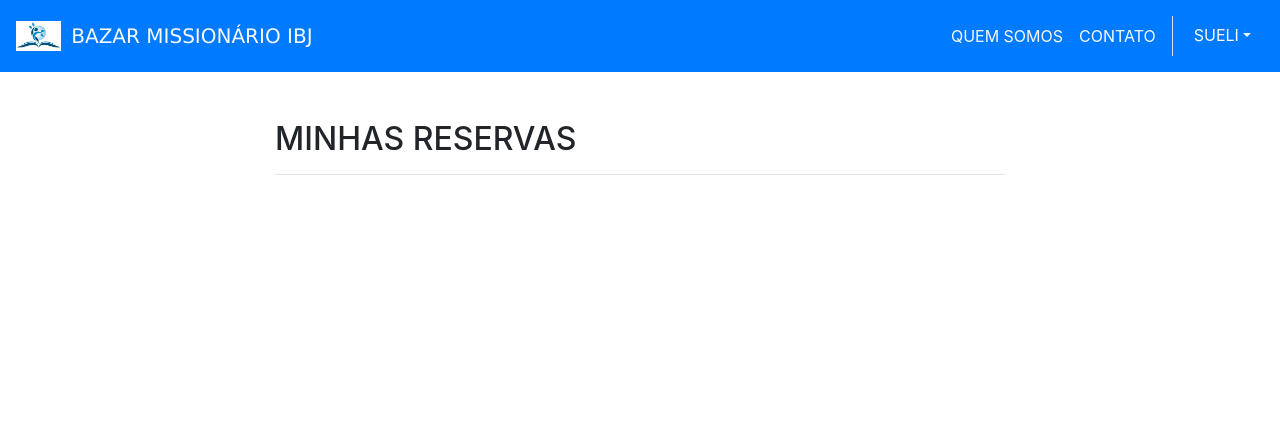
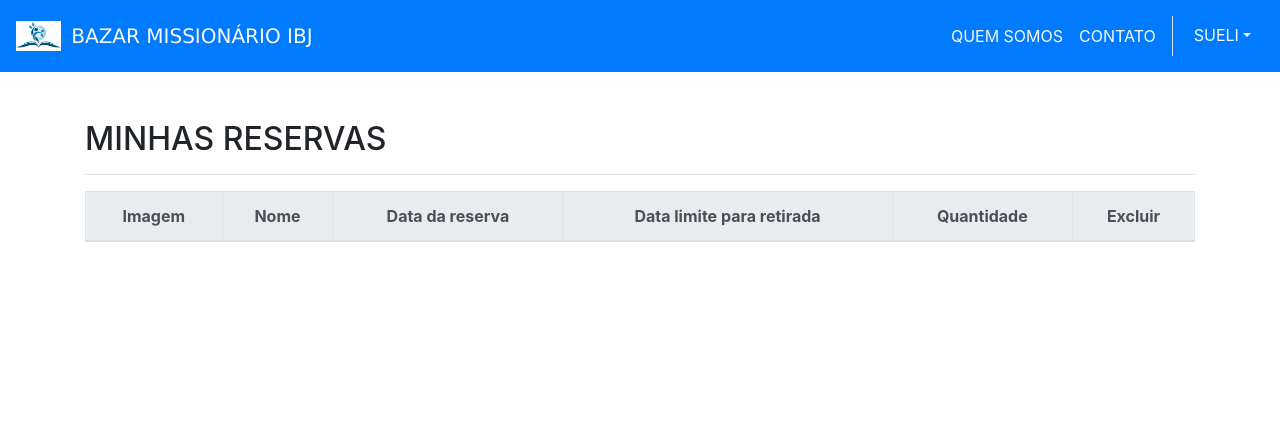
Before and after one commit to tiagodbarbieri/vitrine-virtual-bazar-da-pechincha-ibj, a Django app: page /users/minhas-reservas/ in a window 1280 px wide. Shown: the top 441 px of the page. Run offline with Django 5.2, Linux system fonts and the light colour scheme; a user stored in the database is signed in; data comes from the database, SQL or seed files in the repository; both versions use the stored data as it was after the commit; lists and menus that the app fills with data are empty.

Commit message:
desenvolvido página "minhas_reservas.html".

```diff
--- a/prj_vitrine_virtual/users/templates/minhas_reservas.html
+++ b/prj_vitrine_virtual/users/templates/minhas_reservas.html
@@ -4,36 +4,40 @@
 
 <div class="container py-5">
     <div class="row justify-content-center">
-        <div class="col-md-8 mb-3">
+        <div class="col-md-12 mb-3">
             <h2>MINHAS RESERVAS</h2>
             <hr />
+            <table class="table table-bordered">
+                <thead class="thead-light">
+                    <tr>
+                        <th class="text-center align-middle" scope="col">Imagem</th>
+                        <th class="text-center align-middle" scope="col">Nome</th>
+                        <th class="text-center align-middle" scope="col">Data da reserva</th>
+                        <th class="text-center align-middle" scope="col">Data limite para retirada</th>
+                        <th class="text-center align-middle" scope="col">Quantidade</th>
+                        <th class="text-center align-middle" scope="col">Excluir</th>
+                    </tr>
+                </thead>
+                <tbody>
                     {% for item, image_url, reserve in objects %}
-                <div class="row">
-                    <div class="col-md-2">
+                    <tr>
+                        <td class="text-center align-middle">
                             {% if image_url != "" %}
-                            <img src="{{ image_url }}" alt="imagem_{{forloop.counter}}" class="img-square">
+                                <a href="/detalhe/{{ item.slug }}"><img src="{{ image_url }}" alt="imagem_{{forloop.counter}}" class="img-square" style="max-width: 120px;"></a>
                             {% else %}
                                 <!-- Imagem vinda do site www.vecteezy.com -->
-                            <img src="{% static 'img/imagem_nao_diponivel.jpg' %}" alt="imagem_não_disponível" class="img-square">
+                                <img src="{% static 'img/imagem_nao_diponivel.jpg' %}" alt="imagem_não_disponível" class="img-square" style="max-width: 120px;">
                             {% endif %}
-                    </div>
-                    <div lass="col-md-2">
-                        <p>{{ item.name }}</p>
-                    </div>
-                    <div lass="col-md-2">
-                        <p>{{ reserve.reservation_date }}</p>
-                    </div>
-                    <div lass="col-md-2">
-                        <p>{{ reserve.pickup_date }}</p>
-                    </div>
-                    <div lass="col-md-2">
-                        <p>{{ reserve.items_quantity }}</p>
-                    </div>
-                    <div lass="col-md-2">
-                        <button>EXCLUIR</button>
-                    </div>
-                </div>
+                        </td>
+                        <td class="text-center align-middle"><a href="/detalhe/{{ item.slug }}">{{ item.name }}</a></td>
+                        <td class="text-center align-middle">{{ reserve.reservation_date | date:"d/m/Y" }}</td>
+                        <td class="text-center align-middle">{{ reserve.pickup_date | date:"d/m/Y" }}</td>
+                        <td class="text-center align-middle">{{ reserve.items_quantity }}</td>
+                        <td class="text-center align-middle"><button type="button" class="btn btn-danger" onclick="delete_reservation('{{reserve.id}}')">X</button></td>
+                    </tr>
                     {% endfor %}
+                </tbody>
+            </table>
         </div>
     </div>
 </div>
```
Also changed, not shown: prj_vitrine_virtual/db.sqlite3. Lines whose indentation alone changed are shown as unchanged.
